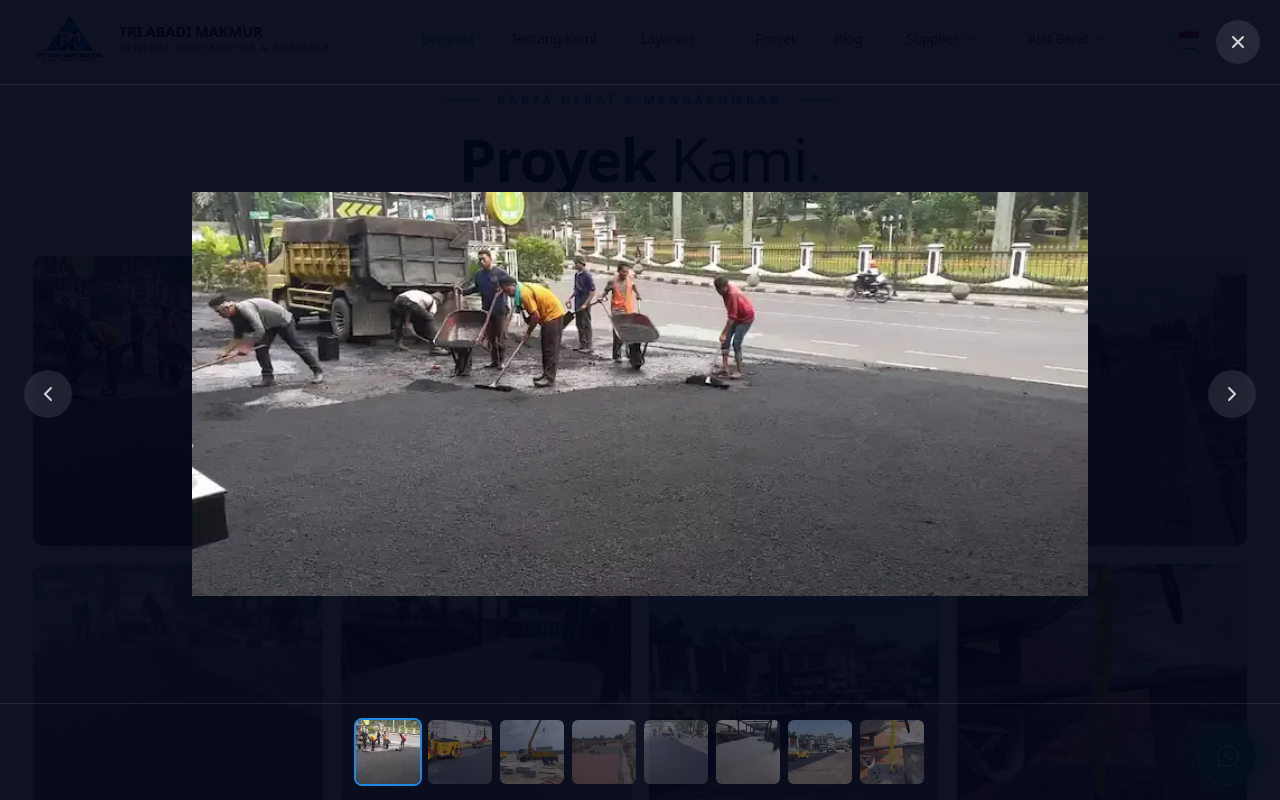
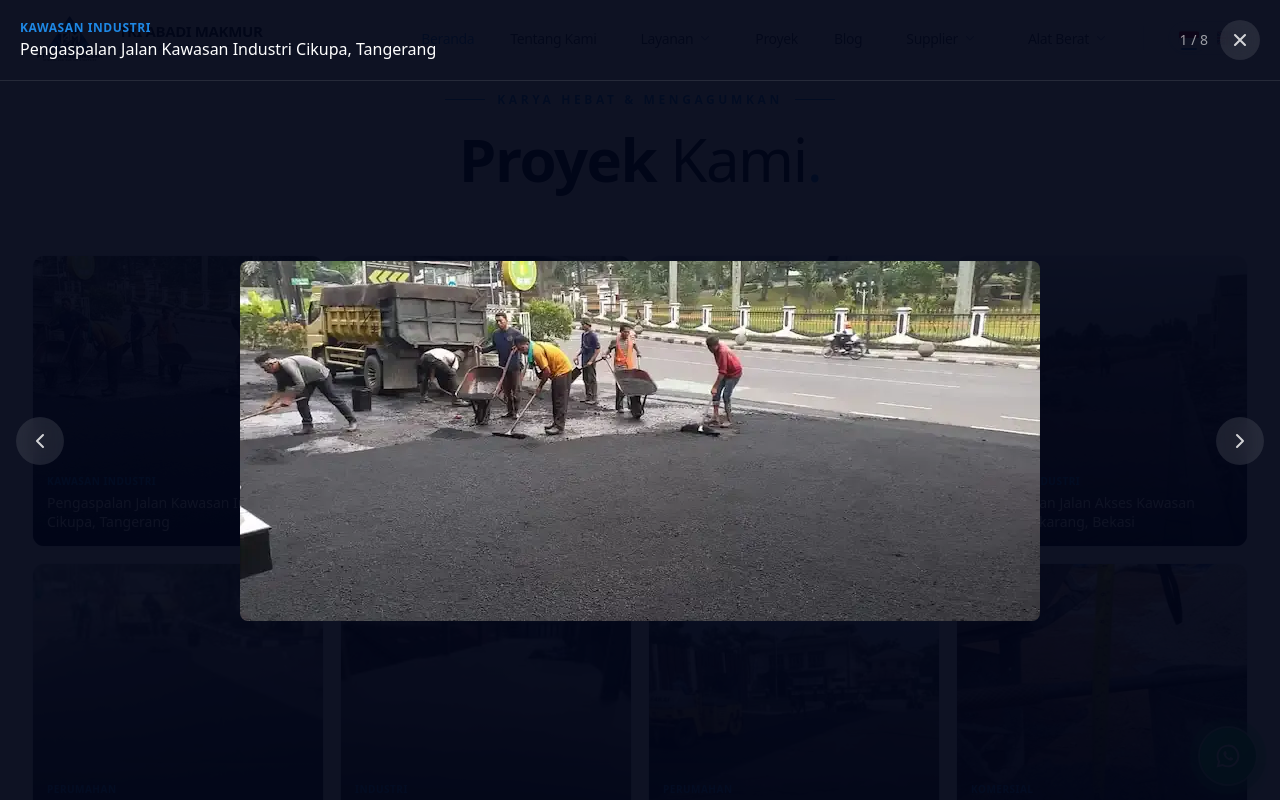
Before and after one commit to kresekhitam28/tri-abadi, a Next.js app: page / in a window 1280 px wide. Both pictures are taken after a click on the button 178 px from the left and 3102 px from the top of the page. Built offline with nearby package versions, Linux system fonts and the light colour scheme.

Commit message:
update artikel dll

```diff
--- a/src/components/ProjectsSection.jsx
+++ b/src/components/ProjectsSection.jsx
@@ -1,56 +1,137 @@
 // src/components/ProjectsSection.jsx
 "use client";
 
-import { useState, useEffect, useCallback, useMemo } from "react";
+import { useState, useEffect, useCallback } from "react";
 import { createPortal } from "react-dom";
 import { useLang } from "../context/LanguageContext";
 
-// ─────────────────────────────────────────────
-// DAFTAR PROYEK (untuk beranda, tampil 8 saja)
-// ─────────────────────────────────────────────
+// ═══════════════════════════════════════════════════════════════
+// ⚠️ DATA PROYEK
+// ═══════════════════════════════════════════════════════════════
+//
+// Keterangan:
+// - `image`  : Isi dengan 1 foto saja (bisa foto hasil, bisa foto proses)
+
 const ALL_PROJECTS = [
-  { src: "/proyek/proyek-1.webp" },
-  { src: "/proyek/proyek-20.webp" },
-  { src: "/proyek/proyek-3.webp" },
-  { src: "/proyek/proyek-35.webp" },
-  { src: "/proyek/proyek-26.webp" },
-  { src: "/proyek/proyek-10.webp" },
-  { src: "/proyek/proyek-31.webp" },
-  { src: "/proyek/proyek-8.webp" },
-  { src: "/proyek/proyek-33.webp" },
-  { src: "/proyek/proyek-39.webp" },
-  { src: "/proyek/proyek-18.webp" },
-  { src: "/proyek/proyek-15.webp" },
+  {
+    id: "cikupa",
+    title: {
+      id: "Pengaspalan Jalan Kawasan Industri Cikupa, Tangerang",
+      en: "Road Paving – Cikupa Industrial Estate, Tangerang",
+    },
+    spec: { id: "Hotmix AC-WC, tebal 3 cm", en: "Hotmix AC-WC, 3 cm thick" },
+    clientType: { id: "Kawasan Industri", en: "Industrial Estate" },
+    image: "/proyek/proyek-1.webp",
+  },
+  {
+    id: "bsd",
+    title: {
+      id: "Pengaspalan Jalan Utama Perumahan BSD, Tangerang Selatan",
+      en: "Main Road Paving – BSD Housing, South Tangerang",
+    },
+    spec: { id: "Hotmix AC-WC, tebal 3 cm", en: "Hotmix AC-WC, 3 cm thick" },
+    clientType: { id: "Perumahan", en: "Housing" },
+    image: "/proyek/proyek-20.webp",
+  },
+  {
+    id: "rsud-tangerang",
+    title: {
+      id: "Pengaspalan Area Parkir RSUD Kabupaten Tangerang",
+      en: "Parking Area Paving – Tangerang District Hospital",
+    },
+    spec: { id: "Hotmix AC-WC, tebal 3 cm", en: "Hotmix AC-WC, 3 cm thick" },
+    clientType: { id: "Fasilitas Kesehatan", en: "Healthcare Facility" },
+    image: "/proyek/proyek-3.webp",
+  },
+  {
+    id: "cikarang",
+    title: {
+      id: "Pengaspalan Jalan Akses Kawasan Industri Cikarang, Bekasi",
+      en: "Access Road Paving – Cikarang Industrial Estate, Bekasi",
+    },
+    spec: { id: "Hotmix AC-WC, tebal 3 cm", en: "Hotmix AC-WC, 3 cm thick" },
+    clientType: { id: "Kawasan Industri", en: "Industrial Estate" },
+    image: "/proyek/proyek-35.webp",
+  },
+  {
+    id: "serpong",
+    title: {
+      id: "Pengaspalan Jalan Perumahan Modern Serpong",
+      en: "Road Paving – Modern Serpong Housing",
+    },
+    spec: { id: "Hotmix AC-WC, tebal 3 cm", en: "Hotmix AC-WC, 3 cm thick" },
+    clientType: { id: "Perumahan", en: "Housing" },
+    image: "/proyek/proyek-26.webp",
+  },
+  {
+    id: "parkir-pabrik",
+    title: {
+      id: "Pengaspalan Area Parkir Pabrik, Tangerang",
+      en: "Parking Area Paving – Factory, Tangerang",
+    },
+    spec: { id: "Hotmix AC-WC, tebal 3 cm", en: "Hotmix AC-WC, 3 cm thick" },
+    clientType: { id: "Industri", en: "Industrial" },
+    image: "/proyek/proyek-10.webp",
+  },
+  {
+    id: "depok",
+    title: {
+      id: "Pengaspalan Jalan Lingkungan Perumahan Depok",
+      en: "Neighborhood Road Paving – Depok Housing",
+    },
+    spec: { id: "Hotmix AC-WC, tebal 3 cm", en: "Hotmix AC-WC, 3 cm thick" },
+    clientType: { id: "Perumahan", en: "Housing" },
+    image: "/proyek/proyek-31.webp",
+  },
+  {
+    id: "karawaci",
+    title: {
+      id: "Pengaspalan Jalan Kawasan Komersial Karawaci",
+      en: "Commercial Area Road Paving – Karawaci",
+    },
+    spec: { id: "Hotmix AC-WC, tebal 3 cm", en: "Hotmix AC-WC, 3 cm thick" },
+    clientType: { id: "Komersial", en: "Commercial" },
+    image: "/proyek/proyek-8.webp",
+  },
 ];
 
 const projects = ALL_PROJECTS.slice(0, 8);
 
-// ─────────────────────────────────────────────
-// HELPER: src → varian ukuran / thumbs
-// ─────────────────────────────────────────────
+// Helper: src → varian ukuran
 const toSize = (src, suffix) => src.replace(/\.webp$/, `${suffix}.webp`);
-const toThumb = (src) => src.replace("/proyek/", "/proyek/thumbs/");
 
-// ─────────────────────────────────────────────
+// ═════════════════════════════════════════════
 // KONTEN BILINGUAL
-// ─────────────────────────────────────────────
+// ═════════════════════════════════════════════
 const content = {
   id: {
     kicker: "Karya Hebat & Mengagumkan",
     titleBold: "Proyek",
     titleAfter: " Kami",
+    openProject: "Buka detail proyek",
+    prev: "Proyek sebelumnya",
+    next: "Proyek berikutnya",
+    close: "Tutup",
+    viewer: "Penampil detail proyek",
+    counter: (i, total) => `${i} / ${total}`,
   },
   en: {
     kicker: "Great & Awesome Works",
     titleLight: "Our ",
     titleBold: "Projects",
     titleAfter: "",
+    openProject: "Open project detail",
+    prev: "Previous project",
+    next: "Next project",
+    close: "Close",
+    viewer: "Project detail viewer",
+    counter: (i, total) => `${i} / ${total}`,
   },
 };
 
-// ─────────────────────────────────────────────
+// ═════════════════════════════════════════════
 // IKON
-// ─────────────────────────────────────────────
+// ═════════════════════════════════════════════
 function IconChevronLeft({ className = "w-6 h-6" }) {
   return (
     <svg viewBox="0 0 24 24" fill="none" stroke="currentColor" strokeWidth={2}
@@ -85,9 +166,9 @@ function IconZoom({ className = "w-5 h-5" }) {
   );
 }
 
-// ─────────────────────────────────────────────
+// ═════════════════════════════════════════════
 // HOOK: body scroll lock
-// ─────────────────────────────────────────────
+// ═════════════════════════════════════════════
 function useBodyScrollLock(locked) {
   useEffect(() => {
     if (!locked) return;
@@ -123,105 +204,92 @@ function useBodyScrollLock(locked) {
   }, [locked]);
 }
 
-// ─────────────────────────────────────────────
-// LIGHTBOX
-// ─────────────────────────────────────────────
+// ═════════════════════════════════════════════
+// LIGHTBOX (1 Gambar Full, Teks Polos)
+// ═════════════════════════════════════════════
 function Lightbox({ selectedIndex, setSelectedIndex, lang, goPrev, goNext }) {
+  const data = content[lang] || content.id;
   const selected = projects[selectedIndex];
+
+  const total = projects.length;
 
   return (
     <div
       role="dialog"
       aria-modal="true"
-      aria-label={lang === "en" ? "Project photo viewer" : "Penampil foto proyek"}
+      aria-label={data.viewer}
       className="fixed inset-0 z-[9999] flex flex-col bg-slate-950/95"
       onClick={() => setSelectedIndex(null)}
     >
-      {/* Top bar */}
-      <div className="flex items-center justify-end p-3 sm:p-5 z-10 shrink-0 border-b border-white/10">
+      {/* ═══ TOP BAR ═══ */}
+      <div className="flex items-start sm:items-center gap-3 p-3 sm:p-5 z-10 shrink-0 border-b border-white/10">
+        <div className="min-w-0 flex-1">
+          {/* Teks polos tanpa kotak */}
+          <p className="text-[10px] sm:text-xs uppercase tracking-wider text-[#1e88e5] font-semibold mb-0.5">
+            {selected.clientType[lang]}
+          </p>
+          <h3 className="text-white text-sm sm:text-base font-medium leading-snug line-clamp-2">
+            {selected.title[lang]}
+          </h3>
+        </div>
+
+        <div className="flex items-center gap-2 sm:gap-3 shrink-0">
+          <span
+            className="text-white/60 text-xs sm:text-sm tabular-nums font-medium"
+            aria-label={data.counter(selectedIndex + 1, total)}
+          >
+            {data.counter(selectedIndex + 1, total)}
+          </span>
           <button
             onClick={(e) => { e.stopPropagation(); setSelectedIndex(null); }}
-          className="w-10 h-10 sm:w-11 sm:h-11 flex items-center justify-center text-white/80 hover:text-white bg-white/10 hover:bg-white/20 backdrop-blur-sm rounded-full transition-colors duration-200 cursor-pointer focus-visible:outline-none focus-visible:ring-2 focus-visible:ring-white focus-visible:ring-offset-2 focus-visible:ring-offset-slate-950"
-          aria-label={lang === "en" ? "Close" : "Tutup"}
+            className="w-10 h-10 flex items-center justify-center text-white/80 hover:text-white bg-white/10 hover:bg-white/20 backdrop-blur-sm rounded-full transition-colors duration-200 cursor-pointer focus-visible:outline-none focus-visible:ring-2 focus-visible:ring-white"
+            aria-label={data.close}
           >
             <IconClose />
           </button>
         </div>
+      </div>
 
-      {/* Main image — pakai varian 1024w */}
-      <div className="flex-1 flex items-center justify-center px-3 sm:px-20 relative min-h-0">
+      {/* ═══ BODY: Gambar Full Width (Tanpa Tab) ═══ */}
+      <div
+        className="flex-1 flex min-h-0"
+        onClick={(e) => e.stopPropagation()}
+      >
+        <div className="relative w-full flex items-center justify-center px-3 sm:px-6 py-3 min-h-0">
           <button
             onClick={(e) => { e.stopPropagation(); goPrev(); }}
-          className="absolute left-1.5 sm:left-6 z-10 w-10 h-10 sm:w-12 sm:h-12 flex items-center justify-center text-white/80 hover:text-white bg-white/10 hover:bg-white/20 backdrop-blur-sm rounded-full transition-colors duration-200 cursor-pointer focus-visible:outline-none focus-visible:ring-2 focus-visible:ring-white focus-visible:ring-offset-2 focus-visible:ring-offset-slate-950"
-          aria-label={lang === "en" ? "Previous" : "Sebelumnya"}
+            className="absolute left-1.5 sm:left-4 z-10 w-10 h-10 sm:w-12 sm:h-12 flex items-center justify-center text-white/80 hover:text-white bg-white/10 hover:bg-white/20 backdrop-blur-sm rounded-full transition-colors cursor-pointer focus-visible:outline-none focus-visible:ring-2 focus-visible:ring-white"
+            aria-label={data.prev}
           >
             <IconChevronLeft className="w-5 h-5 sm:w-6 sm:h-6" />
           </button>
 
-        <div
-          className="relative max-w-4xl w-full h-[72vh] flex items-center justify-center"
-          onClick={(e) => e.stopPropagation()}
-        >
           <img
             key={selectedIndex}
-            src={toSize(selected.src, "-1024")}
-            alt={`Dokumentasi proyek PT Tri Abadi Makmur ke-${selectedIndex + 1}`}
+            src={toSize(selected.image, "-1024")}
+            alt={selected.title[lang]}
             decoding="async"
+            loading="eager"
             draggable={false}
-            className="w-full h-full object-contain select-none rounded-lg"
+            className="max-w-full max-h-[75vh] object-contain select-none rounded-lg"
           />
-        </div>
 
           <button
             onClick={(e) => { e.stopPropagation(); goNext(); }}
-          className="absolute right-1.5 sm:right-6 z-10 w-10 h-10 sm:w-12 sm:h-12 flex items-center justify-center text-white/80 hover:text-white bg-white/10 hover:bg-white/20 backdrop-blur-sm rounded-full transition-colors duration-200 cursor-pointer focus-visible:outline-none focus-visible:ring-2 focus-visible:ring-white focus-visible:ring-offset-2 focus-visible:ring-offset-slate-950"
-          aria-label={lang === "en" ? "Next" : "Berikutnya"}
+            className="absolute right-1.5 sm:right-4 z-10 w-10 h-10 sm:w-12 sm:h-12 flex items-center justify-center text-white/80 hover:text-white bg-white/10 hover:bg-white/20 backdrop-blur-sm rounded-full transition-colors cursor-pointer focus-visible:outline-none focus-visible:ring-2 focus-visible:ring-white"
+            aria-label={data.next}
           >
             <IconChevronRight className="w-5 h-5 sm:w-6 sm:h-6" />
           </button>
-      </div>
-
-      {/* Thumbnails — pakai versi thumbs (2-4 KB) */}
-      <div
-        className="shrink-0 p-3 sm:p-4 overflow-x-auto border-t border-white/10 [scrollbar-width:none] [&::-webkit-scrollbar]:hidden"
-        onClick={(e) => e.stopPropagation()}
-        style={{
-          WebkitOverflowScrolling: "touch",
-          scrollSnapType: "x mandatory",
-        }}
-      >
-        <div className="flex items-center justify-start sm:justify-center gap-2 min-w-max mx-auto px-1">
-          {projects.map((thumb, i) => (
-            <button
-              key={i}
-              onClick={() => setSelectedIndex(i)}
-              className={`relative shrink-0 w-12 h-12 sm:w-16 sm:h-16 overflow-hidden rounded-md cursor-pointer transition-opacity duration-200 focus-visible:outline-none focus-visible:ring-2 focus-visible:ring-white focus-visible:ring-offset-2 focus-visible:ring-offset-slate-950
-                ${i === selectedIndex
-                  ? "ring-2 ring-[#1e88e5] opacity-100"
-                  : "opacity-40 hover:opacity-90"}`}
-              style={{ scrollSnapAlign: "center" }}
-              aria-label={lang === "en" ? `Photo ${i + 1}` : `Foto ${i + 1}`}
-            >
-              <img
-                src={toThumb(thumb.src)}
-                alt="" // Dikosongkan karena button sudah punya aria-label
-                loading="lazy"
-                decoding="async"
-                width={64}
-                height={64}
-                className="w-full h-full object-cover"
-              />
-            </button>
-          ))}
         </div>
       </div>
     </div>
   );
 }
 
-// ─────────────────────────────────────────────
+// ═════════════════════════════════════════════
 // PROJECTS SECTION
-// ─────────────────────────────────────────────
+// ═════════════════════════════════════════════
 export default function ProjectsSection() {
   const { lang } = useLang();
   const data = content[lang] || content.id;
@@ -258,18 +326,6 @@ export default function ProjectsSection() {
     return () => window.removeEventListener("keydown", onKey);
   }, [selectedIndex, goPrev, goNext]);
 
-  const labels = useMemo(
-    () => ({
-      kicker: data.kicker,
-      bold: data.titleBold,
-      light: data.titleLight || "",
-      after: data.titleAfter || "",
-    }),
-    [data]
-  );
-
-  const openProjectLabel = lang === "en" ? "Open project" : "Buka proyek";
-
   return (
     <>
       <section className="relative bg-white pt-4 sm:pt-6 lg:pt-8 pb-16 sm:pb-20 lg:pb-28">
@@ -280,7 +336,7 @@ export default function ProjectsSection() {
             <div className="inline-flex items-center gap-2.5 sm:gap-3 mb-4 sm:mb-5">
               <span className="w-6 sm:w-10 h-px bg-[#1e88e5]" aria-hidden="true" />
               <span className="text-[10px] sm:text-xs uppercase tracking-[0.25em] sm:tracking-[0.3em] text-[#1e88e5] font-semibold">
-                {labels.kicker}
+                {data.kicker}
               </span>
               <span className="w-6 sm:w-10 h-px bg-[#1e88e5]" aria-hidden="true" />
             </div>
@@ -289,50 +345,60 @@ export default function ProjectsSection() {
               className="font-light tracking-tight text-slate-900 leading-[1.05]"
               style={{ fontSize: "clamp(2rem, 6vw, 3.75rem)" }}
             >
-              {labels.light}
-              <span className="font-semibold">{labels.bold}</span>
-              {labels.after}
+              {data.titleLight || ""}
+              <span className="font-semibold">{data.titleBold}</span>
+              {data.titleAfter || ""}
               <span className="text-[#1e88e5]">.</span>
             </h2>
           </div>
 
-          {/* ═══ GRID PROYEK — srcSet 320/640/1024 ═══ */}
+          {/* ═══ GRID PROYEK ═══ */}
           <div className="grid grid-cols-2 md:grid-cols-3 lg:grid-cols-4 gap-2.5 sm:gap-3 lg:gap-4">
             {projects.map((item, i) => (
               <button
-                key={i}
+                key={item.id}
                 onClick={() => setSelectedIndex(i)}
-                className="group relative overflow-hidden rounded-xl bg-slate-100 aspect-square cursor-pointer border border-slate-200 hover:border-[#1e88e5] transition-colors duration-200 focus-visible:outline-none focus-visible:ring-2 focus-visible:ring-[#1e88e5] focus-visible:ring-offset-2"
-                aria-label={`${openProjectLabel} ${i + 1}`}
+                className="group relative overflow-hidden rounded-xl bg-slate-100 aspect-square cursor-pointer border border-slate-200 hover:border-[#1e88e5] transition-colors duration-200 focus-visible:outline-none focus-visible:ring-2 focus-visible:ring-[#1e88e5] focus-visible:ring-offset-2 text-left"
+                aria-label={`${data.openProject}: ${item.title[lang]}`}
               >
                 <img
-                  src={toSize(item.src, "-640")}
+                  src={toSize(item.image, "-640")}
                   srcSet={`
-                    ${toSize(item.src, "-320")} 320w,
-                    ${toSize(item.src, "-640")} 640w,
-                    ${toSize(item.src, "-1024")} 1024w
+                    ${toSize(item.image, "-320")} 320w,
+                    ${toSize(item.image, "-640")} 640w,
+                    ${toSize(item.image, "-1024")} 1024w
                   `}
                   sizes="(max-width: 768px) 50vw, (max-width: 1024px) 33vw, 25vw"
-                  alt={`Proyek pengaspalan hotmix dan paving block PT Tri Abadi Makmur ke-${i + 1}`}
+                  alt={`${item.title[lang]} — ${item.spec[lang]}`}
                   fetchPriority={i < 4 ? "high" : "auto"}
                   loading={i < 4 ? "eager" : "lazy"}
                   decoding="async"
                   className="absolute inset-0 w-full h-full object-cover transition-transform duration-500 ease-out group-hover:scale-[1.05]"
                 />
 
-                {/* Overlay tipis saat hover */}
+                {/* Gradient overlay untuk keterbacaan teks */}
                 <div
-                  className="absolute inset-0 bg-slate-950/40 opacity-0 group-hover:opacity-100 transition-opacity duration-300"
+                  className="absolute inset-0 bg-gradient-to-t from-slate-950/90 via-slate-950/30 to-transparent"
                   aria-hidden="true"
                 />
+
+                {/* Konten teks (Polos tanpa kotak) */}
+                <div className="absolute inset-x-0 bottom-0 p-2.5 sm:p-3.5">
+                  <p className="text-[9px] sm:text-[10px] uppercase tracking-wider text-[#1e88e5] font-semibold mb-0.5 sm:mb-1">
+                    {item.clientType[lang]}
+                  </p>
+                  <h3 className="text-white text-[11px] sm:text-sm font-medium leading-snug line-clamp-2">
+                    {item.title[lang]}
+                  </h3>
+                </div>
 
                 {/* Zoom icon */}
                 <div
                   className="absolute inset-0 flex items-center justify-center opacity-0 group-hover:opacity-100 transition-opacity duration-300"
                   aria-hidden="true"
                 >
-                  <span className="w-11 h-11 sm:w-12 sm:h-12 rounded-full bg-white/20 border border-white/40 flex items-center justify-center text-white">
-                    <IconZoom className="w-5 h-5" />
+                  <span className="w-10 h-10 sm:w-12 sm:h-12 rounded-full bg-white/20 border border-white/40 backdrop-blur-sm flex items-center justify-center text-white">
+                    <IconZoom className="w-4 h-4 sm:w-5 sm:h-5" />
                   </span>
                 </div>
               </button>
```
Lines whose indentation alone changed are shown as unchanged.
